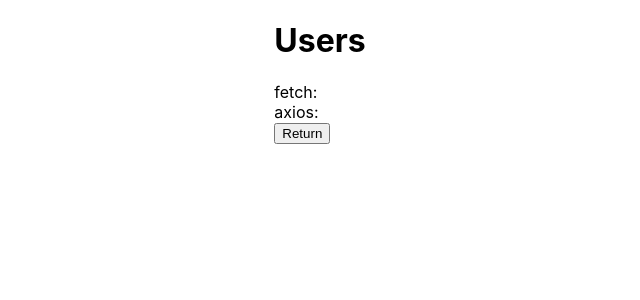
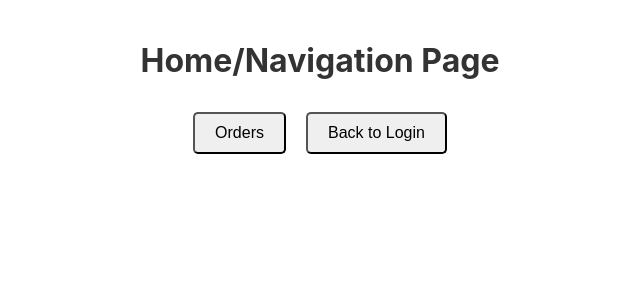
Before and after one commit to WEEKLY-DISCORD-MEETING-by-LIDL/pos-system, a React (Create React App) app in the folder pos-system-front/: page /home in a window 1280 px wide. Shown: the top 300 px of the page, without its empty margins (320-960 px from the left). Built offline with nearby package versions, Linux system fonts and the light colour scheme.

Commit message:
Home page

```diff
--- a/pos-system-front/public/index.html
+++ b/pos-system-front/public/index.html
@@ -24,7 +24,7 @@
       work correctly both with client-side routing and a non-root public URL.
       Learn how to configure a non-root public URL by running `npm run build`.
     -->
-    <title>React App</title>
+    <title>POS system</title>
   </head>
   <body>
     <noscript>You need to enable JavaScript to run this app.</noscript>
--- a/pos-system-front/src/components/Home.js
+++ b/pos-system-front/src/components/Home.js
@@ -1,38 +1,27 @@
-import axios from 'axios';
-import React, { useEffect, useState } from 'react';
+import React from 'react';
 import { useNavigate } from "react-router-dom";
+import "../styles/HomeStyle.css";
 
 const Home = () => {
-    const [text, setText] = useState([]);
-    const [axiosText, setAxiosText] = useState([])
     const navigate = useNavigate();
-
-    // useEffect(() => {
-    //     fetch('http://localhost:8080/test', {
-    //         method: 'GET',
-    //         credentials: 'include',
-    //     })
-    //         .then(response => response.text())
-    //         .then(data => setText(data))
-    //         .catch(error => console.error("Error doing something", error));
-    //
-    //     axios.get(`http://localhost:8080/test2`)
-    //         .then(res => {
-    //           const axiosText = res.data;
-    //           setAxiosText(axiosText);
-    //         })
-    // }, []);
 
     const returnBack = () => {
         navigate("/")
-      }
+    }
+
+    const goToCreateOrder = () => {
+        navigate("/order")
+    }
 
     return (
-        <div>
-            <h1>Users</h1>
-            <div>fetch: {text}</div>
-            <div>axios: {axiosText}</div>
-            <button onClick={returnBack}>Return</button>
+        <div className="home-container">
+            <h1>Home/Navigation Page</h1>
+
+            <div className="button-container">
+                <button onClick={goToCreateOrder}>Orders</button>
+
+                <button onClick={returnBack}>Back to Login</button>
+            </div>
         </div>
     )
 }
--- /dev/null
+++ b/pos-system-front/src/styles/HomeStyle.css
@@ -0,0 +1,26 @@
+.home-container {
+  text-align: center;
+  margin: 0 auto;
+  padding: 20px;
+}
+
+.button-container {
+  margin-top: 20px;
+}
+
+button {
+  padding: 10px 20px;
+  font-size: 1rem;
+  margin: 10px;
+  cursor: pointer;
+  border-radius: 5px;
+}
+
+button:hover {
+  background-color: #007bff;
+  color: white;
+}
+
+h1, h2 {
+  color: #333;
+}
```
Also changed, not shown: pos-system-front/public/manifest.json.
